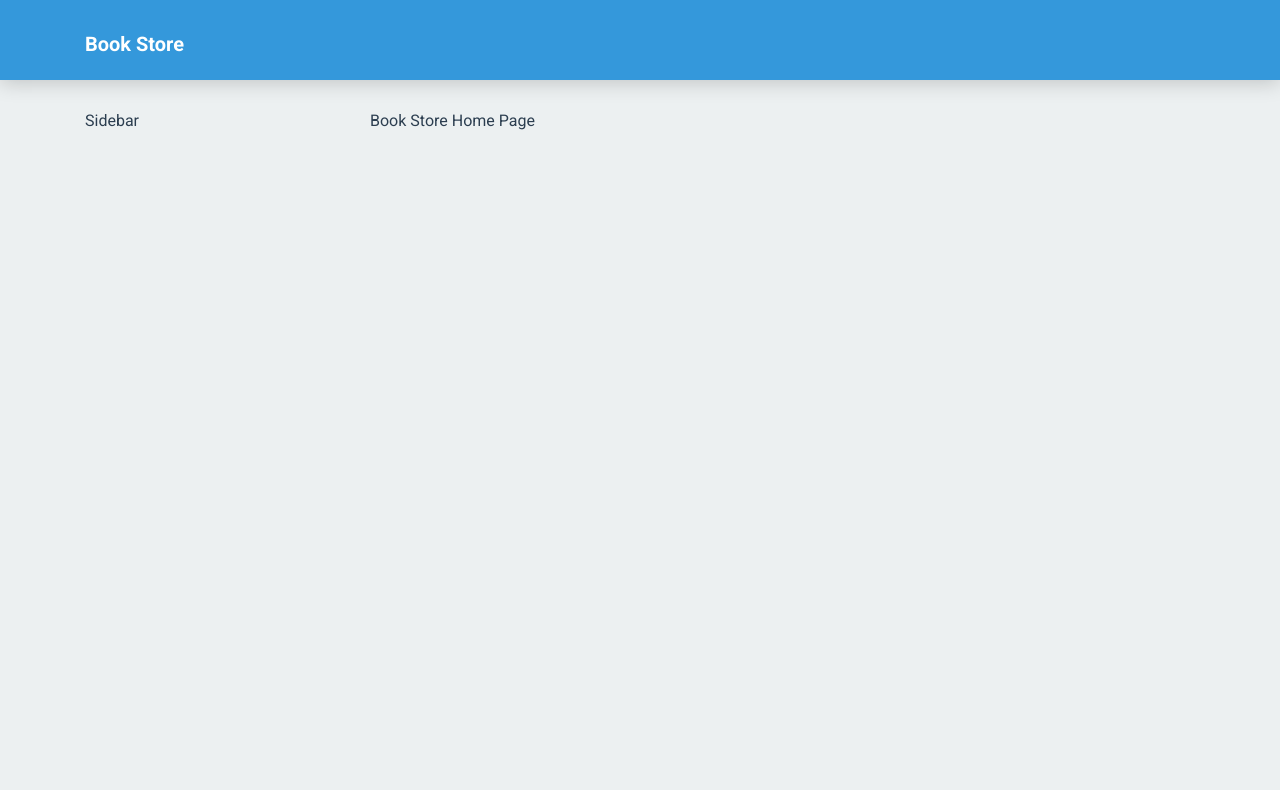
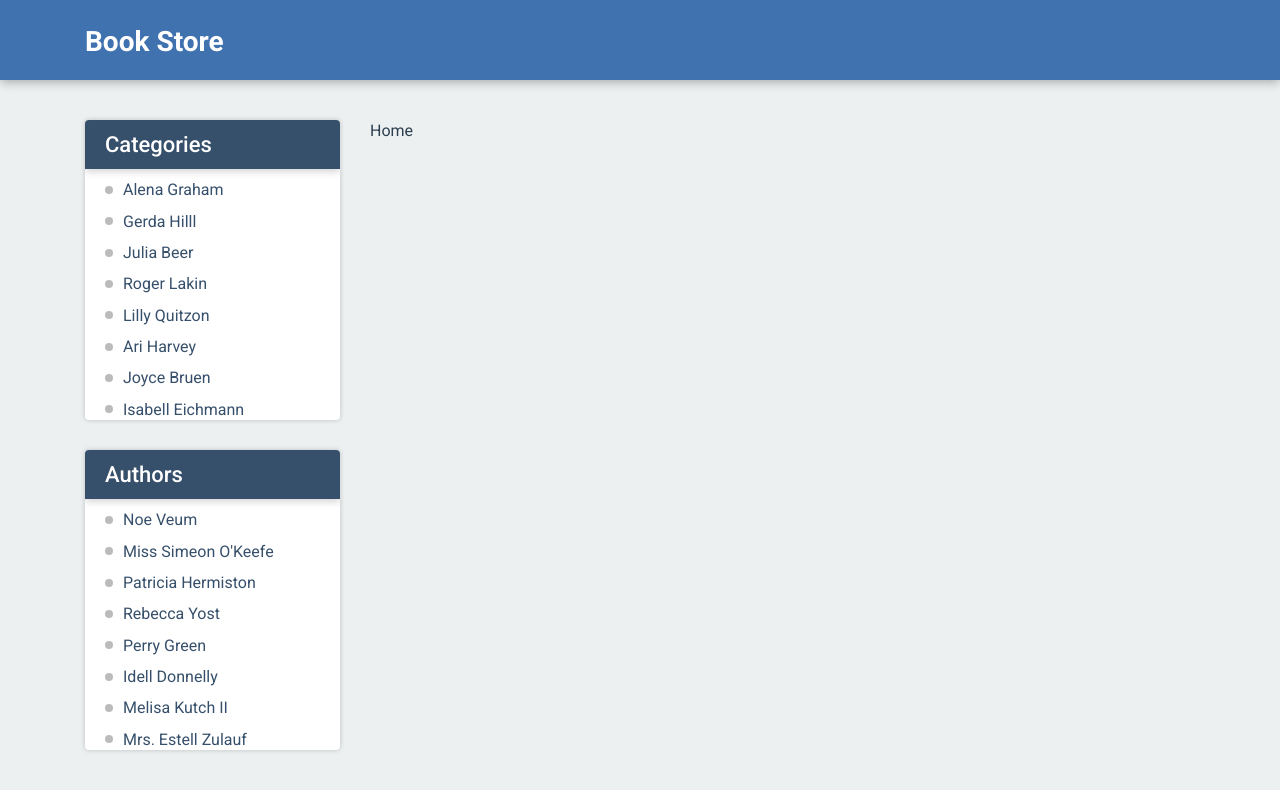
Before and after one commit to Migggz/Books-App, a React (Create React App) app: page / in a window 1280 px wide. Shown: the top 790 px of the page. Built offline with nearby package versions, Linux system fonts and the light colour scheme.

Commit message:
1. Added Some Style Utils (RGBA) 2. Created Loading Spinner Component during fetching json data 3. Created Sidebar Components and rendered Categories & Authors 4. Installed React-Icons 5. Refined Colors for header

```diff
--- a/package.json
+++ b/package.json
@@ -11,7 +11,9 @@
     "lodash": "^4.17.15",
     "node-sass": "^4.13.1",
     "react": "^16.12.0",
+    "react-custom-scrollbars": "^4.2.1",
     "react-dom": "^16.12.0",
+    "react-icons": "^3.9.0",
     "react-redux": "^7.2.0",
     "react-router-dom": "^5.1.2",
     "react-scripts": "3.4.0",
--- a/src/App.js
+++ b/src/App.js
@@ -3,6 +3,7 @@ import { Route, Switch } from "react-router-dom"
 import Layout from "./containers/Layout"
 import { connect } from "react-redux"
 import { getInitialData } from "./store/actions/initialDataAction"
+import Loading from "./components/Loading"
 
 class App extends PureComponent {
   componentDidMount() {
@@ -13,15 +14,14 @@ class App extends PureComponent {
 
   render() {
     const { initialData } = this.props
-    if (initialData.isLoading) return <h1>LOAAAAAAAAAADING</h1>
+    if (initialData.isLoading) return <Loading />
 
     return (
       <Layout>
         <Switch>
-          <Route render={() => <div>Book Store Home Page</div>} />
-          <Route exact path="/book" render={() => <div>Book Page</div>} />
-          <Route exact path="/author" render={() => <div>Author Page</div>} />
-          <Route exact path="/category" render={() => <div>Book Page</div>} />
+          <Route exact path="/book/:id" render={() => <div>Book Page</div>} />
+          <Route exact path="/author/:authorId" render={() => <div>Author Page</div>} />
+          <Route exact path="/category/:categoryId" render={() => <div>Category Page</div>} />
           <Route exact path="/" render={() => <div>Home</div>} />
         </Switch>
       </Layout>
--- a/src/components/Header/Header.styled.js
+++ b/src/components/Header/Header.styled.js
@@ -1,16 +1,17 @@
 import styled from "styled-components"
 import { Link } from "react-router-dom"
+import { rgba } from "../../utils/style-utils"
 
 export const HeaderWrapper = styled.header`
   height: 80px;
   width: 100%;
-  background: #3498db;
-  box-shadow: 0px 2px 20px rgba(0, 0, 0, 0.2);
+  background: #3f72af;
+  box-shadow: 0px 2px 10px ${rgba("#000", 0.3)};
   display: flex;
   align-items: center;
-  margin-bottom: 30px;
+  margin-bottom: 40px;
 `
 export const Logo = styled(Link)`
-  font-size: 2rem;
+  font-size: 2.8rem;
   color: #fff;
 `
--- /dev/null
+++ b/src/components/Loading/Loading.styled.js
@@ -0,0 +1,24 @@
+import styled, { keyframes } from "styled-components"
+import { AiOutlineLoading } from "react-icons/ai"
+
+const rotate = keyframes`
+  from {
+    transform: rotate(0deg);
+  }
+
+  to {
+    transform: rotate(360deg);
+  }
+`
+
+export const Loader = styled.div`
+  height: 100vh;
+  display: flex;
+  align-items: center;
+  justify-content: center;
+`
+
+export const Spinner = styled(AiOutlineLoading)`
+  animation: ${rotate} 1s linear infinite;
+  font-size: 4rem;
+`
--- /dev/null
+++ b/src/components/Loading/index.js
@@ -0,0 +1,10 @@
+import React from "react"
+import { Loader, Spinner } from "./Loading.styled"
+
+export default function Loading() {
+  return (
+    <Loader>
+      <Spinner />
+    </Loader>
+  )
+}
--- /dev/null
+++ b/src/components/SidebarBox/SidebarBox.styled.js
@@ -0,0 +1,58 @@
+import styled from "styled-components"
+import { rgba } from "../../utils/style-utils"
+import { Link } from "react-router-dom"
+
+export const Box = styled.div`
+  height: 300px;
+  background: #fff;
+  border-radius: 4px;
+  overflow: hidden;
+  display: flex;
+  flex-direction: column;
+  justify-content: center;
+  box-shadow: 0 0 5px ${rgba("#000", 0.2)};
+  margin-bottom: 30px;
+  &:last-of-type {
+    margin-bottom: 0;
+  }
+`
+
+export const Title = styled.h2`
+  text-transform: capitalize;
+  width: 100%;
+  font-size: 2.2rem;
+  background: #364f6b;
+  font-weight: 500;
+  padding: 10px 20px;
+  white-space: nowrap;
+  color: #fff;
+  box-shadow: 0 2px 8px ${rgba("#000", 0.2)};
+`
+
+export const Ul = styled.ul`
+  padding: 10px 20px 20px;
+`
+export const Li = styled.li`
+  margin-bottom: 10px;
+  display: flex;
+  align-items: center;
+  &:before {
+    content: "";
+    display: block;
+    min-width: 8px;
+    max-width: 8px;
+    min-height: 8px;
+    max-height: 8px;
+    border-radius: 50%;
+    background: #bbb;
+    margin-right: 10px;
+  }
+  &:last-of-type {
+    margin-bottom: 0;
+  }
+`
+export const StyledLink = styled(Link)`
+  font-size: 1.6rem;
+  color: #364f6b;
+  white-space: nowrap;
+`
--- /dev/null
+++ b/src/components/SidebarBox/index.js
@@ -0,0 +1,22 @@
+import React from "react"
+import { Box, Title, Ul, Li, StyledLink } from "./SidebarBox.styled"
+import { Scrollbars } from "react-custom-scrollbars"
+
+export default function SidebarBox({ title, type, data }) {
+  return (
+    <Box>
+      <Title>{title}</Title>
+      <Scrollbars>
+        <Ul>
+          {data.map(el => (
+            <Li key={el.id}>
+              <StyledLink to={`/${type}/${el.id}`} title={type === "author" ? el.jobTitle : ""}>
+                {el.name}
+              </StyledLink>
+            </Li>
+          ))}
+        </Ul>
+      </Scrollbars>
+    </Box>
+  )
+}
--- a/src/containers/Layout.js
+++ b/src/containers/Layout.js
@@ -1,16 +1,23 @@
 import React, { PureComponent, Fragment } from "react"
 import Header from "../components/Header"
+import SidebarBox from "../components/SidebarBox"
+import { connect } from "react-redux"
 
 class Layout extends PureComponent {
   render() {
-    const { children } = this.props
+    const { children, categories, authors } = this.props
 
     return (
       <Fragment>
         <Header />
         <div className="container">
           <div className="row">
-            <div className="col-3">Sidebar</div>
+            <div className="col-3">
+              <aside>
+                <SidebarBox title="categories" type="category" data={categories} />
+                <SidebarBox title="authors" type="author" data={authors} />
+              </aside>
+            </div>
             <div className="col-9">{children}</div>
           </div>
         </div>
@@ -19,4 +26,10 @@ class Layout extends PureComponent {
   }
 }
 
-export default Layout
+const mapStateToProps = ({ books, authors, categories }) => ({
+  authors,
+  categories,
+  books
+})
+
+export default connect(mapStateToProps)(Layout)
--- a/src/services/LocalStorageService.js
+++ b/src/services/LocalStorageService.js
@@ -4,7 +4,6 @@ export const loadPersistedState = () => {
   try {
     const serializedState = localStorage.getItem(BOOKS_STORE)
     if (serializedState === null) return undefined
-    console.log("LSALDASLSAD", JSON.parse(serializedState))
     return JSON.parse(serializedState)
   } catch (err) {
     console.log("Error Load Persisted State: ", err)
--- /dev/null
+++ b/src/utils/style-utils.js
@@ -0,0 +1,21 @@
+const hexToRgb = hex => {
+  // http://stackoverflow.com/a/5624139
+  var shorthandRegex = /^#?([a-f\d])([a-f\d])([a-f\d])$/i
+  hex = hex.replace(shorthandRegex, function(m, r, g, b) {
+    return r + r + g + g + b + b
+  })
+
+  var result = /^#?([a-f\d]{2})([a-f\d]{2})([a-f\d]{2})$/i.exec(hex)
+  return result
+    ? {
+        r: parseInt(result[1], 16),
+        g: parseInt(result[2], 16),
+        b: parseInt(result[3], 16)
+      }
+    : null
+}
+
+export const rgba = (hex, alpha) => {
+  const color = hexToRgb(hex)
+  return `rgba(${color.r}, ${color.g}, ${color.b}, ${alpha})`
+}
```
Also changed, not shown: 1 other file (tests, documents, lock files or other folders).
